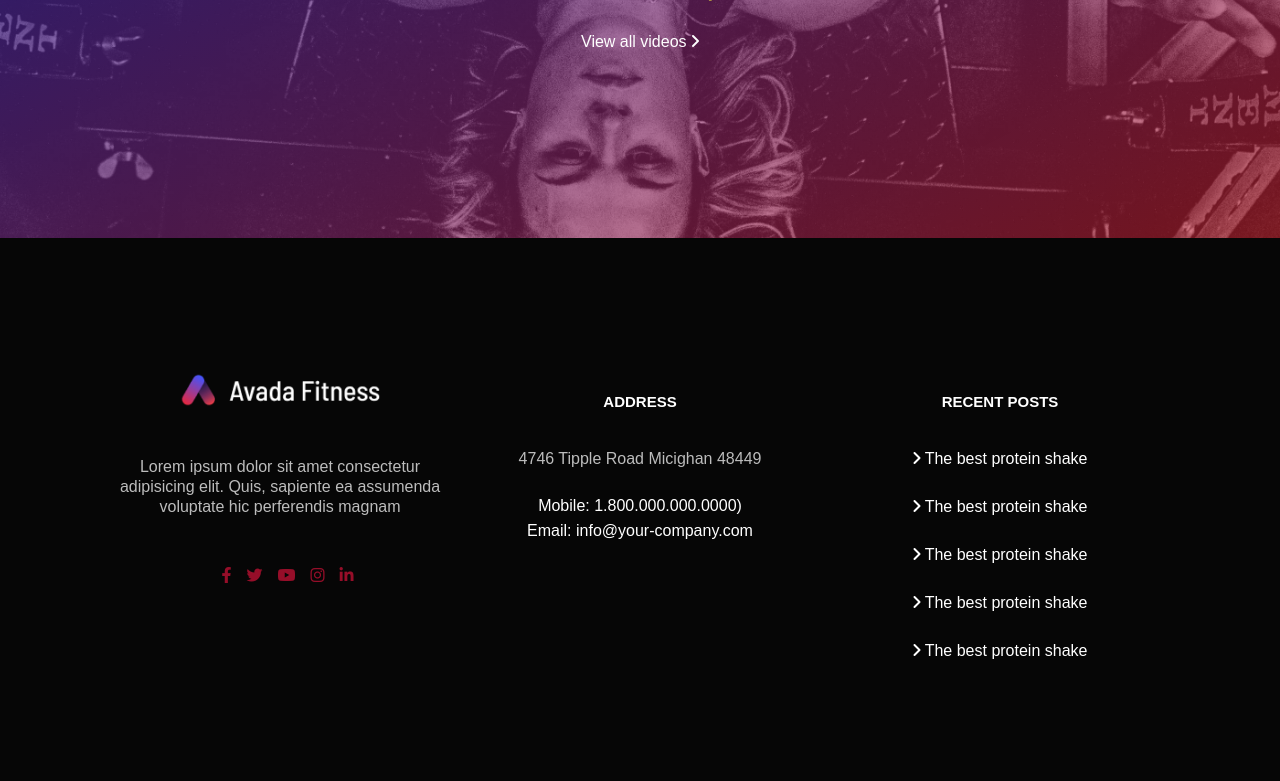
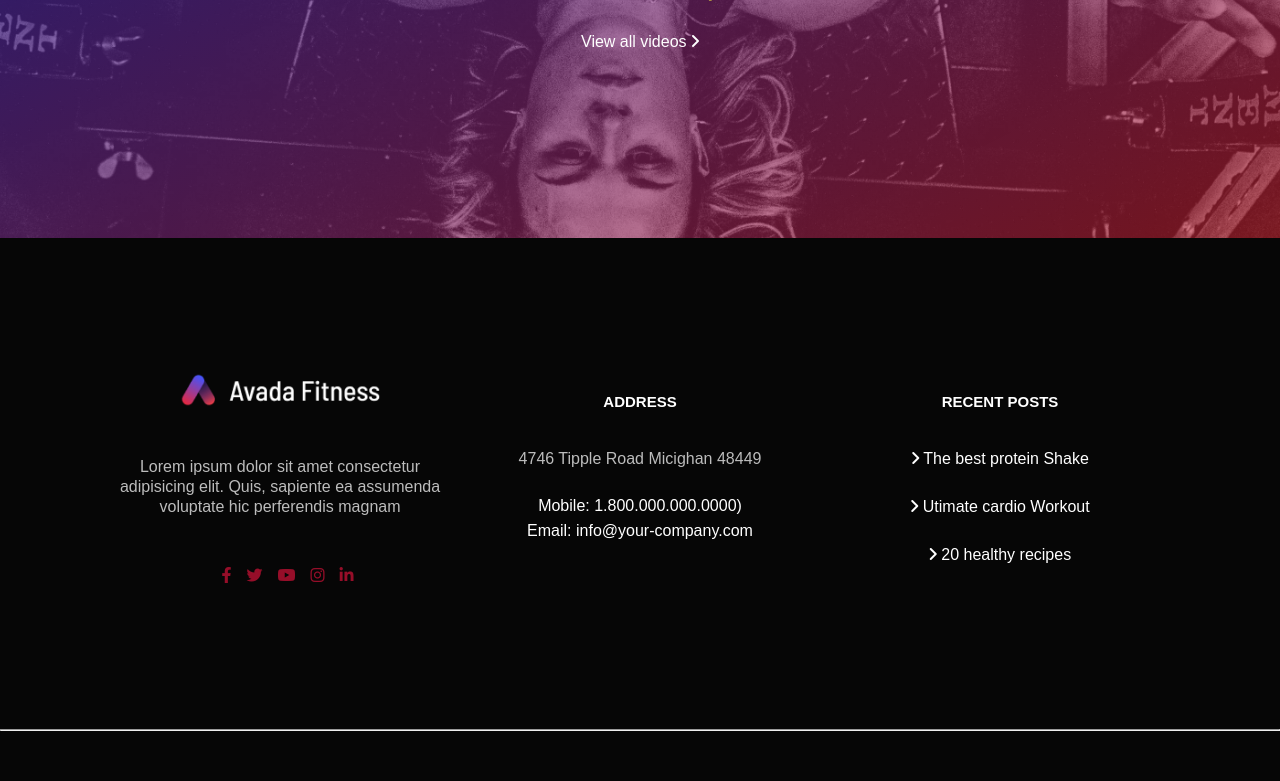
Before and after one commit to Yu4iy/proj-html-vuejs, a Vue app: page / in a window 1280 px wide. Shown: the part 7321-8102 px from the top of the page. Built offline with nearby package versions, Linux system fonts and the light colour scheme.

Commit message:
ADD: logic

```diff
--- a/src/App.vue
+++ b/src/App.vue
@@ -10,7 +10,10 @@
     <BuyBanner/>
     <OtherServices/>
     <AllVideoBanner/>
-    <Footer :footerData = "footerData"/>
+    <Footer
+    :footerData = "footerData"
+    :posts = "posts"
+    />
   </div>
 </template>
 
--- a/src/components/Footer.vue
+++ b/src/components/Footer.vue
@@ -16,11 +16,7 @@
 				<div class=" column column-posts">
 					<h2>Recent posts</h2>
 					<ul>
-						<li><i class="fas fa-angle-right"> </i> The best protein shake</li>
-						<li><i class="fas fa-angle-right"> </i> The best protein shake</li>
-						<li><i class="fas fa-angle-right"> </i> The best protein shake</li>
-						<li><i class="fas fa-angle-right"> </i> The best protein shake</li>
-						<li><i class="fas fa-angle-right"> </i> The best protein shake</li>
+						<li v-for="(elem,index) in posts" :key= 'index' ><i class="fas fa-angle-right"> </i> {{elem.title}}</li>
 					</ul>
 				</div>
 
@@ -44,7 +40,10 @@
 export default {
 
   props: {
-	footerData:Object
+	footerData:Object,
+	posts:Array
+
+
   }
 }
 </script>
--- a/src/data.js
+++ b/src/data.js
@@ -70,18 +70,19 @@ const data = {
 		},
 		{
 			img:"video2-2x",
-			title:"The best protein Shake",
+			title:"Utimate cardio Workout",
 			postedBy:'admin',
 			date:"November 26th, 2019",
 			article:"Gym"
 		},
 		{
 			img:"video9-2x",
-			title:"The best protein Shake",
+			title:"20 healthy recipes",
 			postedBy:'admin',
 			date:"November 26th, 2019",
 			article:"Gym"
 		},
+
 	]
 
 }
```
